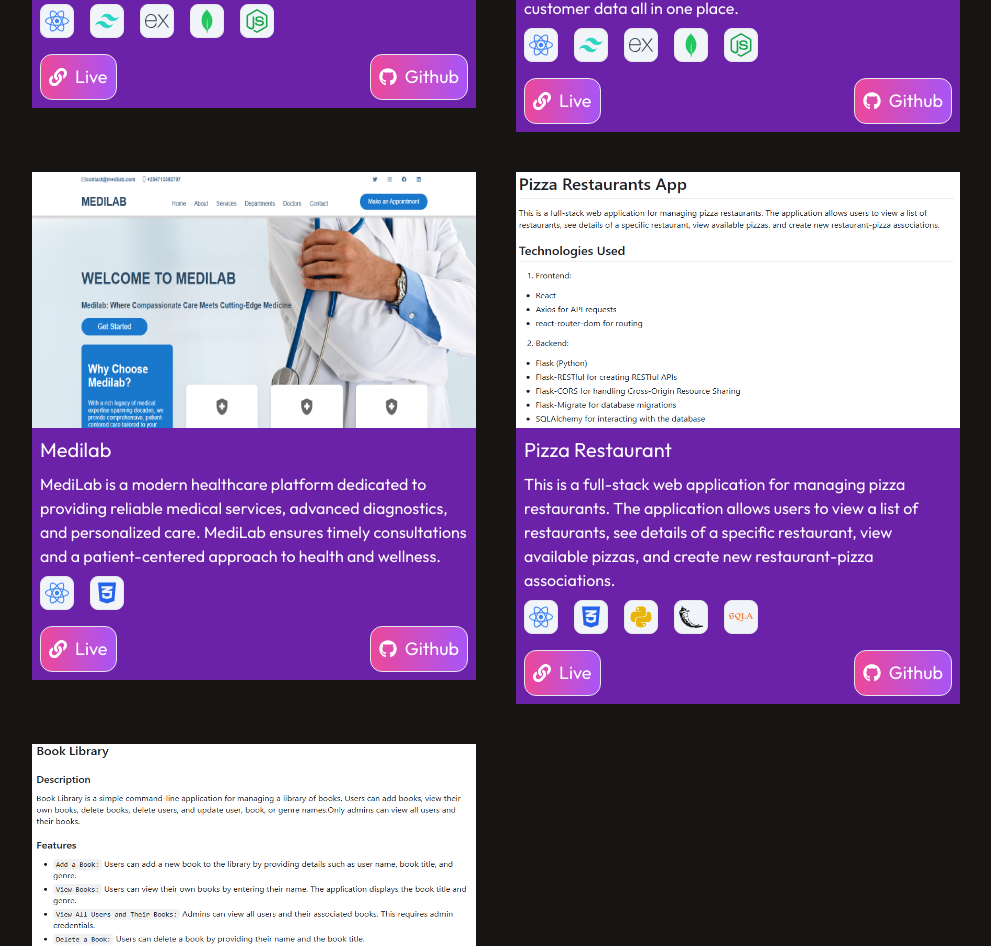
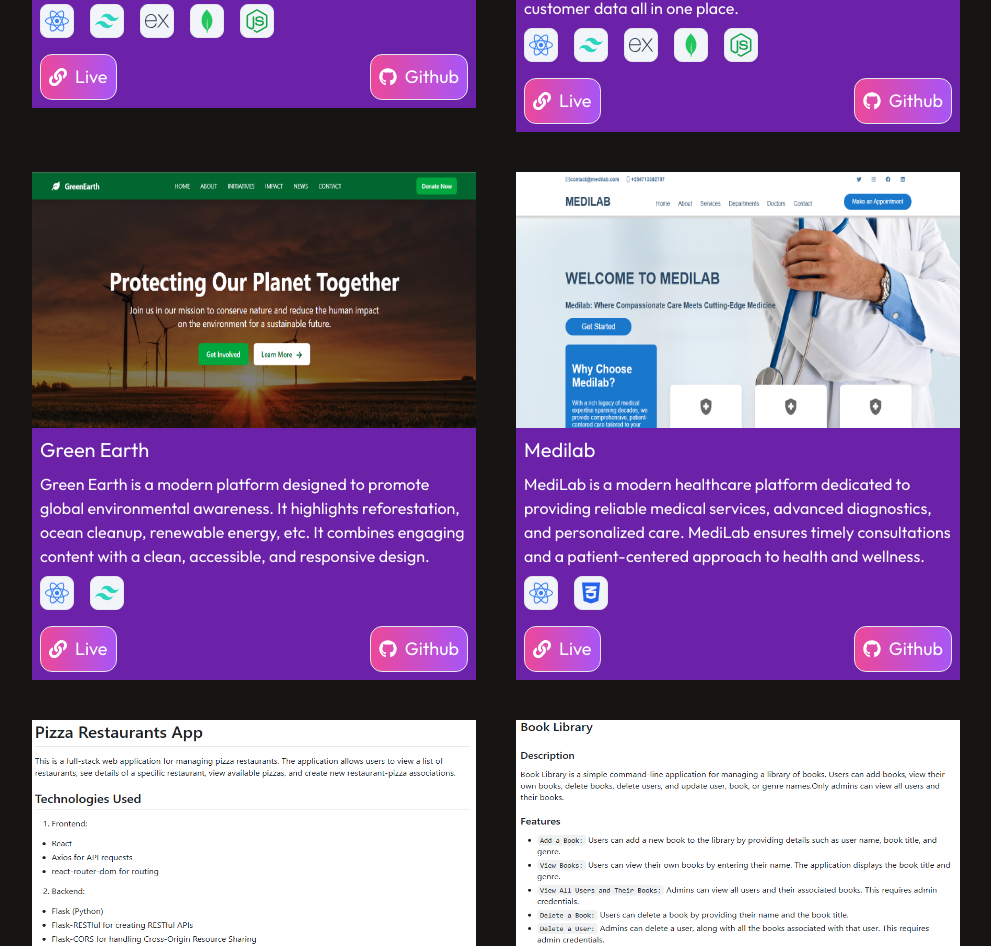
Before and after one commit to mulindijr/Portfolio, a React (Vite) app: page / in a window 1280 px wide. Shown: the part 2634-3580 px from the top of the page, without its empty margins (144-1135 px from the left). Built offline with nearby package versions, Linux system fonts and the light colour scheme.

Commit message:
feat: add Green Earth project details with description, image, tech stack, and links

```diff
--- a/src/components/Porfolio.jsx
+++ b/src/components/Porfolio.jsx
@@ -6,6 +6,7 @@ import Medilab from '../assets/Medilab.PNG';
 import PizzaRestaurant from '../assets/PizzaRestaurant.PNG';
 import BookLibrary from '../assets/BookLibrary.PNG';
 import TechHavenAdmin from '../assets/Tech Haven Admin Panel.PNG';
+import GreenEarth from '../assets/green-earth.PNG';
 
 const techIcons = {
   React: <FaReact className="text-blue-500 text-2xl" />,
@@ -43,6 +44,16 @@ const projects = [
   },
   {
     id: 3,
+    name: "Green Earth",
+    description:
+      "Green Earth is a modern platform designed to promote global environmental awareness. It highlights reforestation, ocean cleanup, renewable energy, etc. It combines engaging content with a clean, accessible, and responsive design.",
+    image: GreenEarth,
+    technologies: ["React", "Tailwind CSS"],
+    liveUrl: "https://green-earth-mu.vercel.app",
+    githubUrl: "https://github.com/mulindijr/green-earth",
+  },
+  {
+    id: 4,
     name: "Medilab",
     description:
       "MediLab is a modern healthcare platform dedicated to providing reliable medical services, advanced diagnostics, and personalized care. MediLab ensures timely consultations and a patient-centered approach to health and wellness.",
@@ -52,7 +63,7 @@ const projects = [
     githubUrl: "https://github.com/mulindijr/Medilab",
   },
   {
-    id: 4,
+    id: 5,
     name: "Pizza Restaurant",
     description:
       "This is a full-stack web application for managing pizza restaurants. The application allows users to view a list of restaurants, see details of a specific restaurant, view available pizzas, and create new restaurant-pizza associations.",
@@ -62,7 +73,7 @@ const projects = [
     githubUrl: "https://github.com/mulindijr/Pizza-Restaurants",
   },
   {
-    id: 5,
+    id: 6,
     name: "Book Library",
     description:
       "Book Library is a simple command-line application for managing a library of books. Users can add books, view their own books, delete books, delete users, and update user, book, or genre names.Only admins can view all users and their books.",
```
